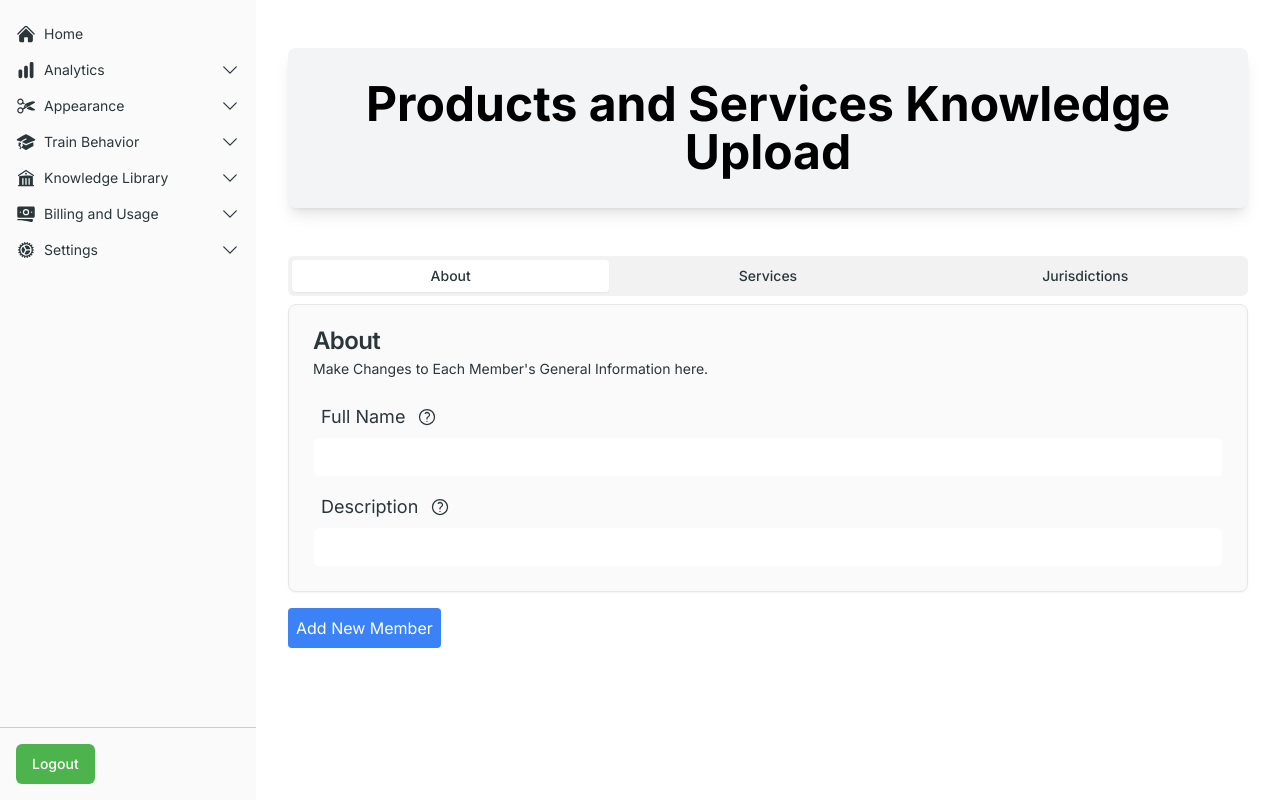
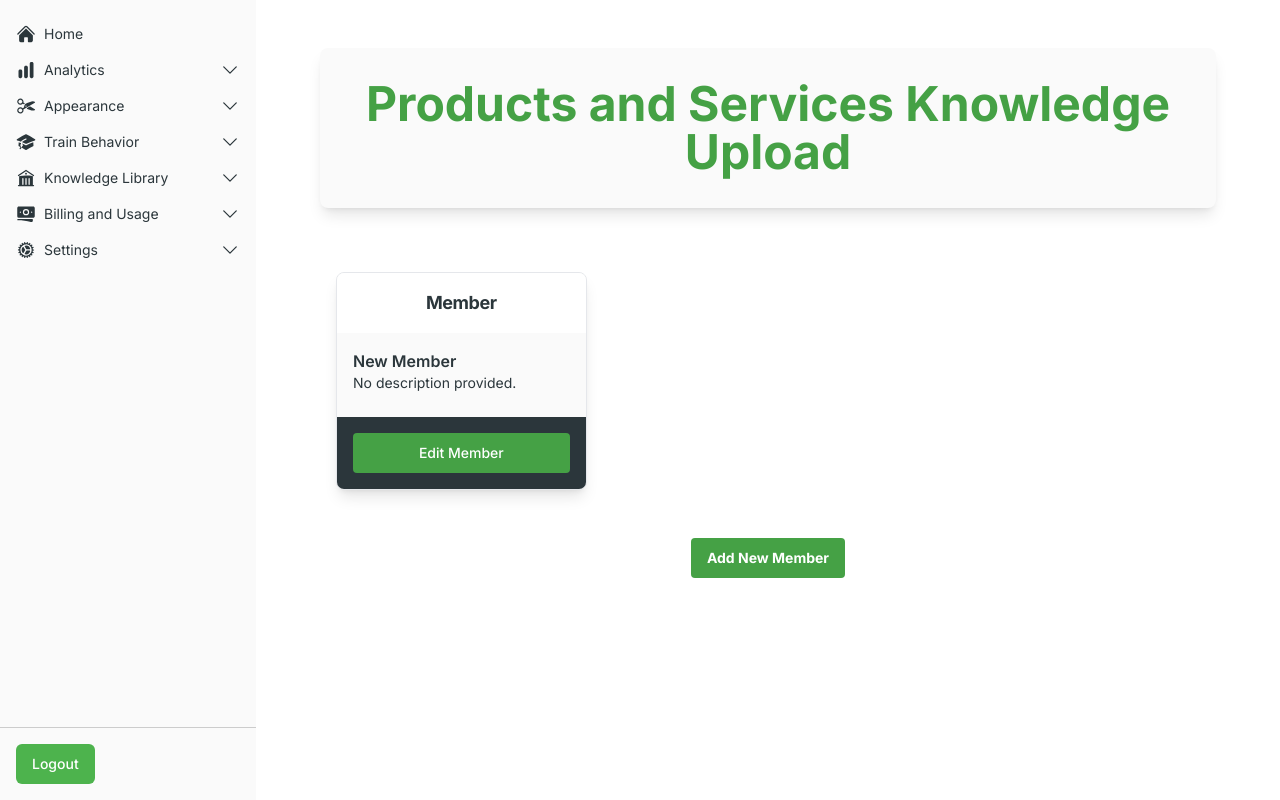
Before and after one commit to Concierge-Legal/concierge-live, a Next.js app: page /dashboard/1/products in a window 1280 px wide. Built offline with nearby package versions, Linux system fonts and the light colour scheme; no server answers; the database is empty.

Commit message:
cooking up Product Card grid styling

```diff
--- a/app/dashboard/[userId]/(Knowledge Library)/products/page.tsx
+++ b/app/dashboard/[userId]/(Knowledge Library)/products/page.tsx
@@ -3,7 +3,7 @@ import React, { useEffect, useReducer } from 'react';
 import ProductCard from '@/components/ui/productCard';
 import { productReducer, initialState, ProductContext, ProductState } from '@/app/lib/hooks/useProduct'; // Import the context hook
 import { Member } from '@/utils/types'; // Ensure this import path is correct
-
+import { Button } from '@/components/ui/button';
 export default function ProductsDashboardSubpage({ params }: { params: { userId: string; }; }) {
 
 	const [state, dispatch] = useReducer(productReducer, initialState);
@@ -68,22 +68,30 @@ export default function ProductsDashboardSubpage({ params }: { params: { userId:
 
 
 	return (
-		<ProductContext.Provider value={{state, dispatch}}>
-
-				<div className="min-h-screen bg-white px-8 py-12">
-					<div className="max-w-7xl mx-auto">
-						<div className="bg-gray-100 text-black p-8 rounded-lg shadow-lg mb-12 text-center">
-							<h1 className="text-5xl font-bold">Products and Services Knowledge Upload</h1>
+        <ProductContext.Provider value={{ state, dispatch }}>
+            <div className="min-h-screen bg-background px-8 py-12">
+                <div className="container">
+                    <div className="bg-card p-8 rounded-lg shadow-lg mb-12 text-center">
+                        <h1 className="text-5xl font-bold text-accent">Products and Services Knowledge Upload</h1>
                     </div>
+                    {state.members.length > 0 ? (
+                        <div className="grid grid-cols-1 sm:grid-cols-2 lg:grid-cols-3 gap-6">
                             {state.members.map((member: Member) => (
                                 <ProductCard key={member.id} member={member} />
                             ))}
-						<button onClick={addNewMember} className="mt-4 p-2 bg-blue-500 text-white rounded">
+                        </div>
+                    ) : (
+                        <div className="flex justify-center items-center h-64">
+                            <p className="text-secondary">No members found. Click below to add a new member.</p>
+                        </div>
+                    )}
+                    <div className="flex justify-center mt-8">
+                        <Button onClick={addNewMember} className="bg-accent hover:bg-accent-foreground text-white font-bold py-2 px-4 rounded">
                             Add New Member
-						</button>
+                        </Button>
                     </div>
                 </div>
-
+            </div>
         </ProductContext.Provider>
     );
 };
--- a/components/ui/productCard.tsx
+++ b/components/ui/productCard.tsx
@@ -10,6 +10,8 @@ import { JurisdictionsCard } from "./jurisdictionInputCard";
 import { ServicesCard } from "./serviceInputCard";
 import { ProductContext } from "@/app/lib/hooks/useProduct"; // Import the context hook
 import { Member, Service, Jurisdiction } from '@/utils/types'; // Importing types
+import { Dialog, DialogTrigger, DialogContent } from '@/components/ui/dialog';
+
 
 interface ProductCardProps {
     member: Member;
@@ -18,6 +20,32 @@ interface ProductCardProps {
 const ProductCard: React.FC<ProductCardProps> = ({ member }) => {
     const { state, dispatch } = useContext(ProductContext); // Use the context for dispatching actions
 
+
+    const saveMember = async () => {
+        const url = member.isNew ? '/api/members/create' : `/api/members/update/${member.id}`;
+        const method = member.isNew ? 'POST' : 'PUT';
+
+        try {
+            const response = await fetch(url, {
+                method: method,
+                headers: {
+                    'Content-Type': 'application/json',
+                },
+                body: JSON.stringify(member)
+            });
+
+            const result = await response.json();
+            if (!response.ok) throw new Error(result.message);
+
+            if (member.isNew) {
+                dispatch({ type: 'ADD_MEMBER', payload: result });  // This should replace the temporary member with the confirmed data
+            } else {
+                dispatch({ type: 'UPDATE_MEMBER', payload: { id: member.id, updates: member } });
+            }
+        } catch (error) {
+            console.error('Failed to save member:', error);
+        }
+    };
     const handleChange = (field: keyof Member, value: string) => {
         dispatch({
             type: 'UPDATE_MEMBER',
@@ -31,6 +59,27 @@ const ProductCard: React.FC<ProductCardProps> = ({ member }) => {
     };
 
     return (
+        <div className="flex flex-wrap justify-center gap-4 p-4">
+            <Dialog>
+                <DialogTrigger asChild>
+                    <div className="cursor-pointer w-full sm:w-96">
+                        <Card className="shadow-lg rounded-lg overflow-hidden">
+                            <CardHeader className="bg-primary-foreground p-4 flex justify-between items-center">
+                                <CardTitle className="text-lg font-bold">Member</CardTitle>
+                            </CardHeader>
+                            <CardContent className="p-4 bg-card">
+                                <div className="mb-2">
+                                    <p className="font-semibold">{member.fullName || "New Member"}</p>
+                                    <p className="text-sm">{member.description || "No description provided."}</p>
+                                </div>
+                            </CardContent>
+                            <CardFooter className="p-4 bg-secondary-foreground">
+                                <Button className="w-full bg-accent text-white rounded hover:bg-accent-foreground">Edit Member</Button>
+                            </CardFooter>
+                        </Card>
+                    </div>
+                </DialogTrigger>
+                <DialogContent>
                     <Tabs defaultValue="about" className="w-full h-full">
                         <TabsList className="grid w-full grid-cols-3">
                             <TabsTrigger value="about">About</TabsTrigger>
@@ -40,21 +89,15 @@ const ProductCard: React.FC<ProductCardProps> = ({ member }) => {
                         <TabsContent value="about">
                             <Card className="w-full h-full">
                                 <CardHeader>
-            <CardTitle>About</CardTitle>
-            <CardDescription>Make Changes to Each Member&apos;s General Information here.</CardDescription>
+                                    <CardTitle>About {member.fullName}</CardTitle>
+                                    <CardDescription>Make Changes to Each Member's General Information here.</CardDescription>
                                 </CardHeader>
                                 <CardContent className="w-full h-full">
                                     <form>
-              <div className="grid w-full items-center gap-4">
-                <div className="flex flex-col space-y-1.5">
                                         <LabelWithTooltip labelText="Full Name" tooltipText="The fullname of the company" />
                                         <Input id="fullName" placeholder="" value={member.fullName} onChange={e => handleChange('fullName', e.target.value)} />
-                </div>
-                <div className="flex flex-col space-y-1.5">
                                         <LabelWithTooltip labelText="Description" tooltipText="Describe what this member does, what their specialty is." />
                                         <Input id="description" placeholder="" value={member.description} onChange={e => handleChange('description', e.target.value)} />
-                </div>
-              </div>
                                     </form>
                                 </CardContent>
                             </Card>
@@ -66,6 +109,12 @@ const ProductCard: React.FC<ProductCardProps> = ({ member }) => {
                             <JurisdictionsCard memberId={member.id} />
                         </TabsContent>
                     </Tabs>
+                    <CardFooter>
+                        <Button onClick={saveMember}>Save Member</Button>
+                    </CardFooter>
+                </DialogContent>
+            </Dialog>
+        </div>
     );
 };
 
--- a/utils/types.tsx
+++ b/utils/types.tsx
@@ -74,4 +74,5 @@ export interface Member {
     description: string;
     services: Service[];
     jurisdictions: Jurisdiction[];
+    isNew?: boolean;
   }
```
Also changed, not shown: app/dashboard/[userId]/(Knowledge Library)/company/page.tsx (line endings or trailing spaces). Lines whose indentation alone changed are shown as unchanged.
